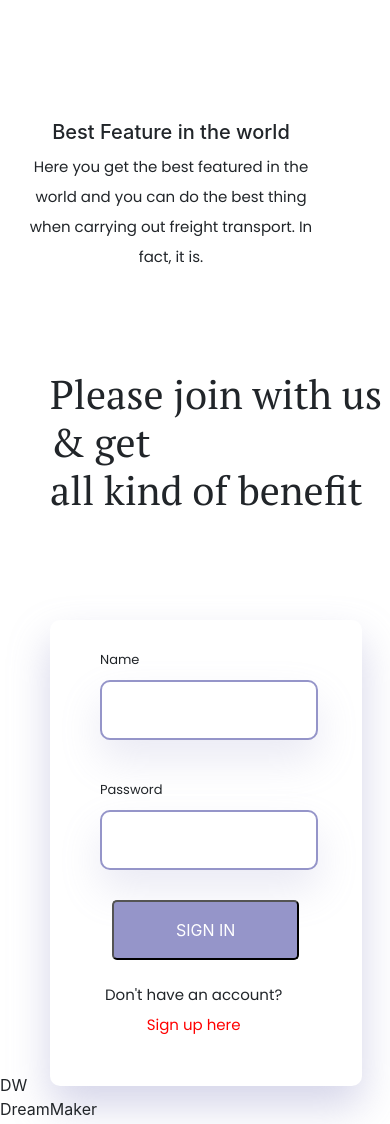
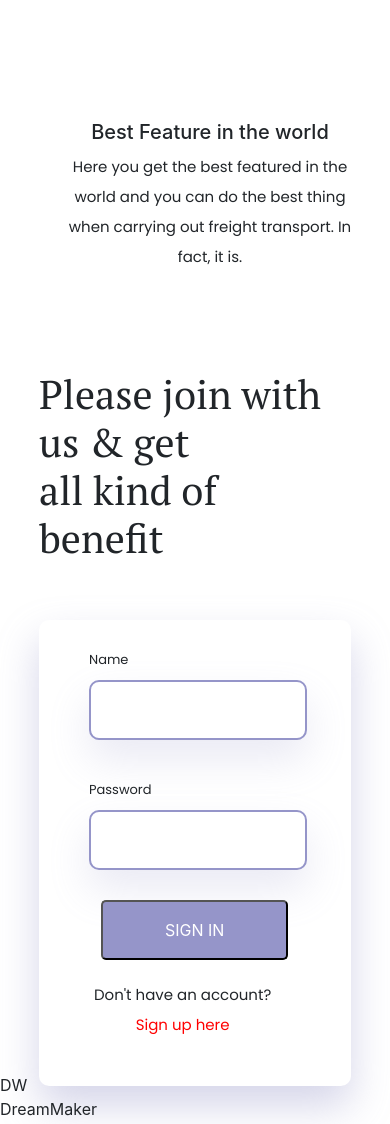
Before and after one commit to Resa-Obamwonyi/devcareer, a plain HTML site: page index.html in a window 390 px wide. Shown: the part 3580-4704 px from the top of the page. Drawn offline with nearby package versions, Linux system fonts and the light colour scheme; a web font is replaced by a local one.

Commit message:
mobile alignments

```diff
--- a/style.css
+++ b/style.css
@@ -773,7 +773,7 @@ header{
     .mid-btn{
     position: absolute;
     top:3500px;
-    left:60px;
+    left:80px;
     background-color: #9B9BCA;
     border-radius: 10px;
     color: white;
@@ -787,8 +787,9 @@ header{
     .title{
         position: absolute;
         top:3700px;
-        text-align: center;
         width: 80%;
+        margin-left:10%;
+        margin-right:10%;
 
     }
     .side-heading{
@@ -805,13 +806,14 @@ header{
     }
     .pre-form{
         font-size: 20px;
-        width: 100%;
+        width: 80%;
         position: absolute;
         left: 0px;
         top: 3950px;
         font-family: "PT Serif", serif;
         line-height: 140%;
-        padding-left:50px;
+        margin-left:10%;
+        margin-right:10%;
 
     }
 
@@ -826,7 +828,8 @@ header{
     box-shadow: 0px 20px 40px rgba(149, 149, 201, 0.4);
     border-radius: 10px;
     margin-bottom: 200px;
-    margin-left:50px;
+    margin-left:10%;
+    margin-right:10%;
 }
     .form-section input{
     border: 2px solid #9595C9;
```
